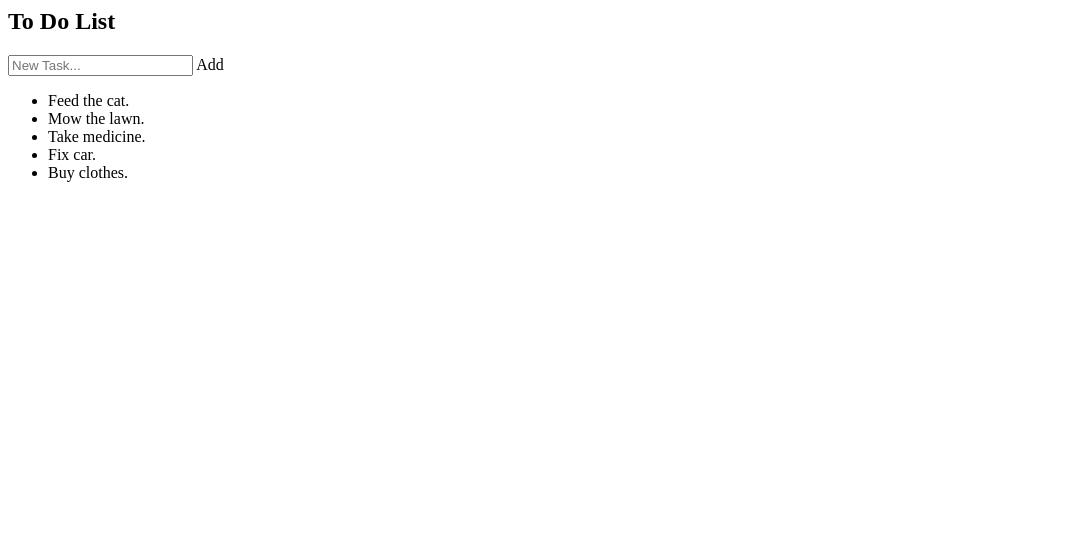
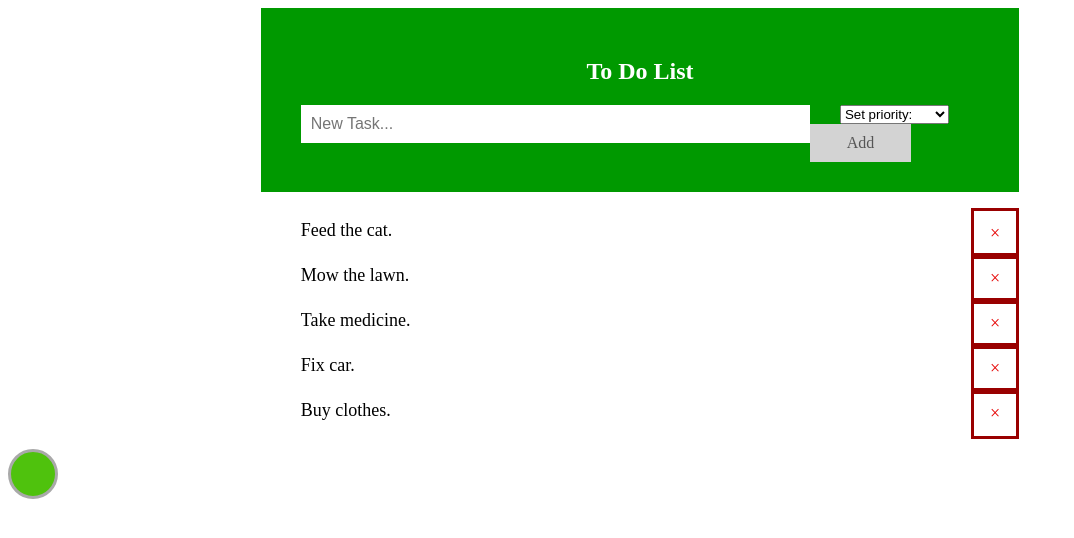
Before and after one commit to steven-critelli/to-do-app, a plain HTML site: page index.html in a window 1280 px wide. Both pictures are taken after a click on the element "Add". Shown: the whole page, without its empty margins (0-1074 px from the left). Drawn offline with Linux system fonts and the light colour scheme.

Commit message:
Desktop work over past two weeks

```diff
--- a/index.html
+++ b/index.html
@@ -1,10 +1,32 @@
+<!DOCTYPE html>
+<html>
+<head>
+    <meta charset="utf-8" />
+    <meta http-equiv="X-UA-Compatible" content="IE=edge">
+    <title>To Do App</title>
+    <meta name="viewport" content="width=device-width, initial-scale=1">
+    <link rel="stylesheet" type="text/css" media="screen" href="style.css" />
+</head>
+<body>
+
     <div id="myDiv" class="header">
         <h2>To Do List</h2>
         <input type="text" id="myInput" placeholder="New Task...">
+        <!-- TODO:
+        -Find images of neutral, yellow/orange, and red bubbles to use
+        -Use inline-block or other method to make items in this div align in a row
+        -Decide on Jquery or Bootstrap to simplify select list creation
+        -->
+        <div class="custom-select">
+            <select>
+                <option value=0>Set priority:</option>
+                <option value=1 class="circle-default">Normal</option>
+                <option value=2>Important</option>
+                <option value=3>Very Important</option>
+            </select>
+        </div>
         <span onclick="newElement()" class="addBtn">Add</span>
     </div>
-
-<div class="circle"></div>
 
     <ul id="myUL">
         <li>Feed the cat.</li>
@@ -13,3 +35,9 @@
         <li>Fix car.</li>
         <li>Buy clothes.</li>
     </ul>
+
+    <div class="circle-default"></div>
+
+    <script src="script.js"></script>
+</body>
+</html>
--- a/script.js
+++ b/script.js
@@ -1,4 +1,69 @@
-//set function for setting priority color
-//if not-important == default
-//if important == orange
-//if very-important == red
+//TODO:
+/*set function for setting priority color
+*if not-important == default
+*if important == orange
+*if very-important == red
+*
+*Add click and drag to reorder
+*
+*sublists -- i.e. clean bathroom (click, submenu) --> wipe down counters, clean tub
+*/
+
+/******
+ * Prioritize functionality over style first!!!
+ ******/
+
+//Creates "close" button and adds it to each list item
+var myNodeList = document.getElementsByTagName("LI");
+var i;
+for (i = 0; i < myNodeList.length; i++) {
+    var span = document.createElement("SPAN");
+    var txt = document.createTextNode("\u00D7");
+    span.className = "close";
+    span.appendChild(txt);
+    myNodeList[i].appendChild(span);
+}
+
+//Creates click event to hide list item
+var close = document.getElementsByClassName("close");
+for (i = 0; i < close.length; i++) {
+    close[i].onclick = function() {
+        var div = this.parentElement;
+        div.style.display = "none";
+    }
+}
+
+//Creates a new list item after "Add" button is clicked
+function newElement() {
+    var li = document.createElement("li");
+    var inputValue = document.getElementById("myInput").value;
+    var x = document.createTextNode(inputValue);
+    li.appendChild(x);
+    if (inputValue === '') {
+        alert("A blank task cannot be created; please write something.");
+    } else {
+        document.getElementById("myUL").appendChild(li);
+    }
+    document.getElementById("myInput").value = "";
+
+    var span = document.createElement("SPAN");
+    var txt = document.createTextNode("\u00D7");
+    span.className = "close";
+    span.appendChild(txt);
+    li.appendChild(span);
+
+    for (i = 0; i < close.length; i++) {
+        close[i].onclick = function() {
+            var div = this.parentElement;
+            div.style.display = "none";
+        }
+    }
+}
+
+//Adds a "checkmark" symbol when clicking a list item
+var list = document.querySelector('ul');
+list.addEventListener('dblclick', function(ev) {
+    if (ev.target.tagName === 'LI') {
+        ev.target.classList.toggle('checked');
+    }
+}, false);
--- a/style.css
+++ b/style.css
@@ -3,30 +3,115 @@
 }
 
 ul {
-    margin: 0;
+    margin-left: 20%;
+    margin-right: 20%;
     padding: 0;
+    list-style-type: none;
 }
 
 ul li {
     cursor: pointer;
     position: relative;
-    /*further style list items
-    */
+    padding: 12px 8px 12px 40px;
+    background: ;
+    font-size: 18px;
+    transition: 0.2s;
 
+    /* Makes list items unselectable */
     -webkit-user-select: none;
     -moz-user-select: none;
     -ms-user-select: none;
     user-select: none;
 }
 
-.circle {
-	width: 0.9375em;
-	height: 0.9375em;
-	background: rgb(255, 255, 245);
-	-moz-border-radius: 0.3.125em;
-	-webkit-border-radius: 0.3.125em;
+ul li:nth-child {
+    background: ; /*add alternating color
+    */
+}
+
+ul li.checked::before {
+    content: '';
+    position: absolute;
+
+
+}
+
+ul li:hover {
+    background: rgb(123, 207, 255);
+}
+
+ul li.checked {
+    text-decoration: line-through;
+    background: slategrey;
+    color: /*TBD*/;
+}
+
+.close {
+    position: absolute;
+    border-style: solid;
+    border-width: medium;
+    border-color: #990000;
+    color: #e60000;
+    right: 0;
+    top: 0;
+    padding: 12px 16px 12px 16px;
+}
+
+.close:hover {
+    background-color: #bfbfbf;
+    color: #ffffff;
+}
+
+.header {
+    margin-left: 20%;
+    margin-right: 20%;
+    text-align: center;
+    color: white;
+    padding: 30px 40px;
+    background-color: #009900;
+}
+
+.header:after {
+    content: "";
+    display: table;
+    clear: both;
+}
+
+input {
+    margin: 0;
+    border: none;
+    border-radius: 0;
+    width: 75%;
+    float: left;
+    font-size: 1em;
+    padding: 10px;
+}
+
+.addBtn {
+    padding: 10px;
+    width: 15%;
+    background: lightgrey;
+    color: #555;
+    text-align: center;
+    font-size: 1em;
+    float: left;
+    cursor: pointer;
+    border-radius: 0;
+    transition: 0.2s;
+}
+
+.addBtn:hover {
+    background-color: darkgrey;
+}
+
+.circle-default {
+	width: 50px;
+	height: 50px;
+	background: rgb(79, 194, 13);
+	-moz-border-radius: 3.125em;
+	-webkit-border-radius: 3.125em;
     border-style: solid;
     border-radius: 3.125em;
-    border-width: thin;
+    border-width: medium;
     border-color: darkgrey;
 }
```
Also changed, not shown: 1 other file. Lines whose indentation alone changed are shown as unchanged.
